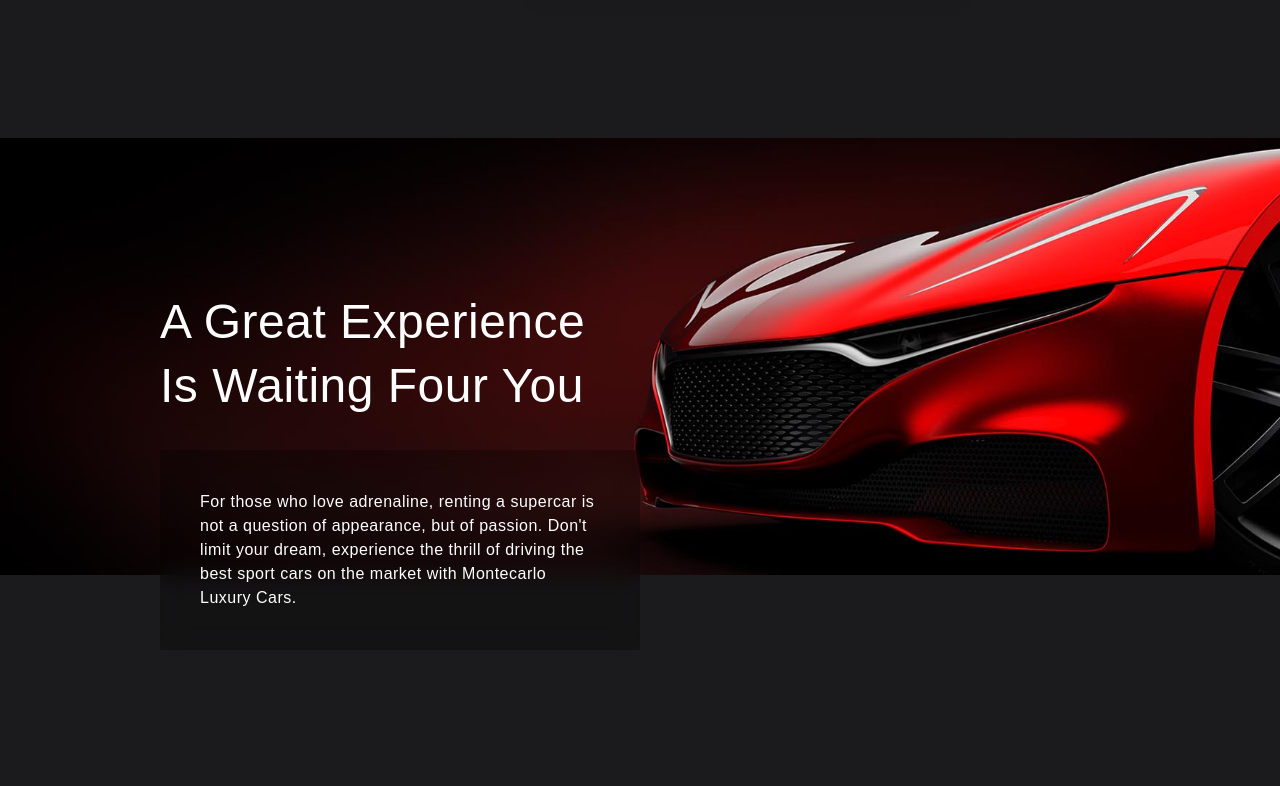
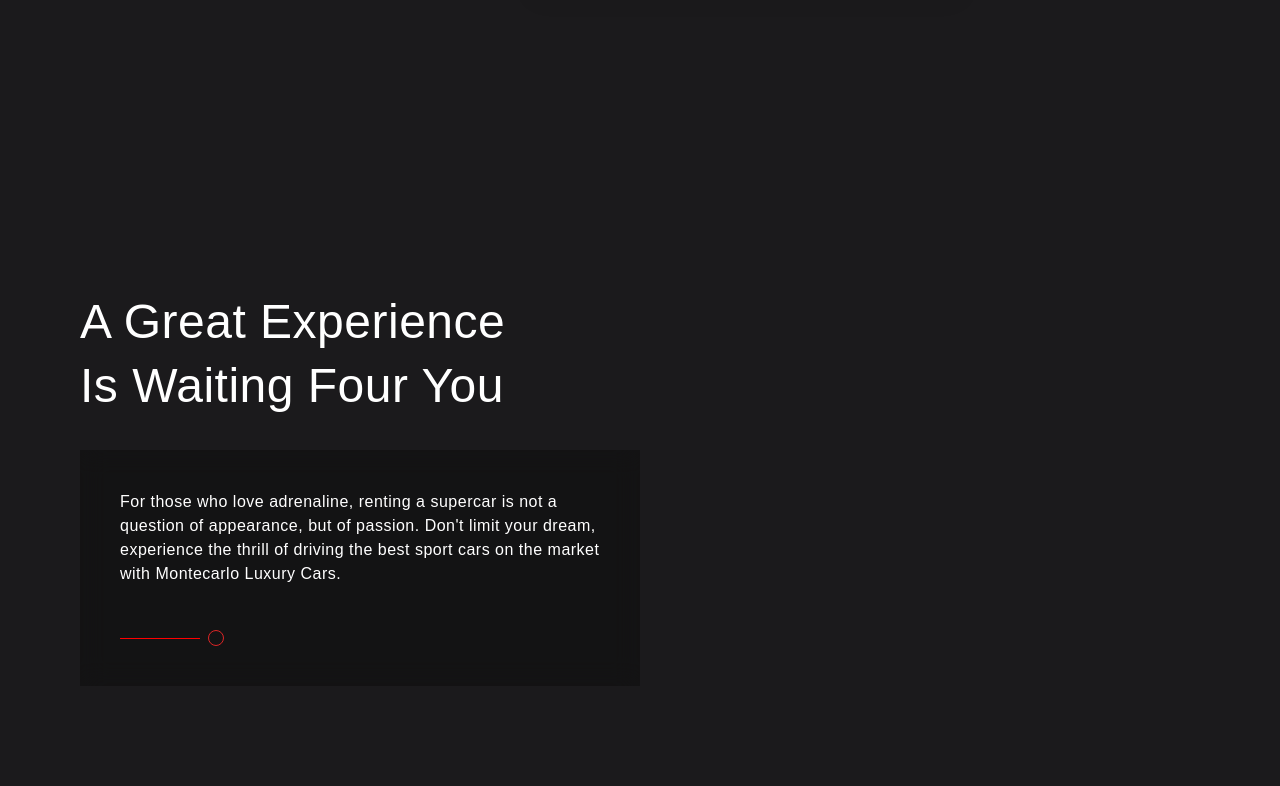
Before and after one commit to joel-kalema/luxury-cars, a Next.js app: page / in a window 1280 px wide. Shown: the part 1460-2246 px from the top of the page. Built offline with nearby package versions, Linux system fonts and the light colour scheme.

Commit message:
Update the style

```diff
--- a/components/wide.js
+++ b/components/wide.js
@@ -1,15 +1,19 @@
 export default function Wide () {
     return (
         <div className='pt-40 relative'>
-            <div>
+            {/* <div>
                 <img src="luxury-car-brand.jpg" alt="" />
-            </div>
-            <div className="w-2/4 absolute top-60 left-40">
+            </div> */}
+            <div className="experience p-20">
                 <h1 className="text-5xl mt-20">A Great Experience</h1>
                 <h1 className="text-5xl my-4">Is Waiting Four You</h1>
-                <p className="mt-10 w-3/4 exp backdrop-blur-md p-10 bg-[#0004]">
-                For those who love adrenaline, renting a supercar is not a question of appearance, but of passion. Don't limit your dream, experience the thrill of driving the best sport cars on the market with Montecarlo Luxury Cars.
-                </p>
+                <div className="mt-10 w-2/4 exp backdrop-blur-md bg-[#0004] p-10">
+                    <p>For those who love adrenaline, renting a supercar is not a question of appearance, but of passion. Don't limit your dream, experience the thrill of driving the best sport cars on the market with Montecarlo Luxury Cars.</p>
+                    <div className="flex items-center mt-10">
+                        <div className="w-1/6 h-[0.05rem] bg-[red] mt-1 mr-2"></div>
+                        <div className="w-[1rem] h-[1rem] mt-1 border-[0.05rem] rounded-full border-solid border-red-600"></div>
+                    </div>
+                </div>
             </div>
         </div>
     )
```
